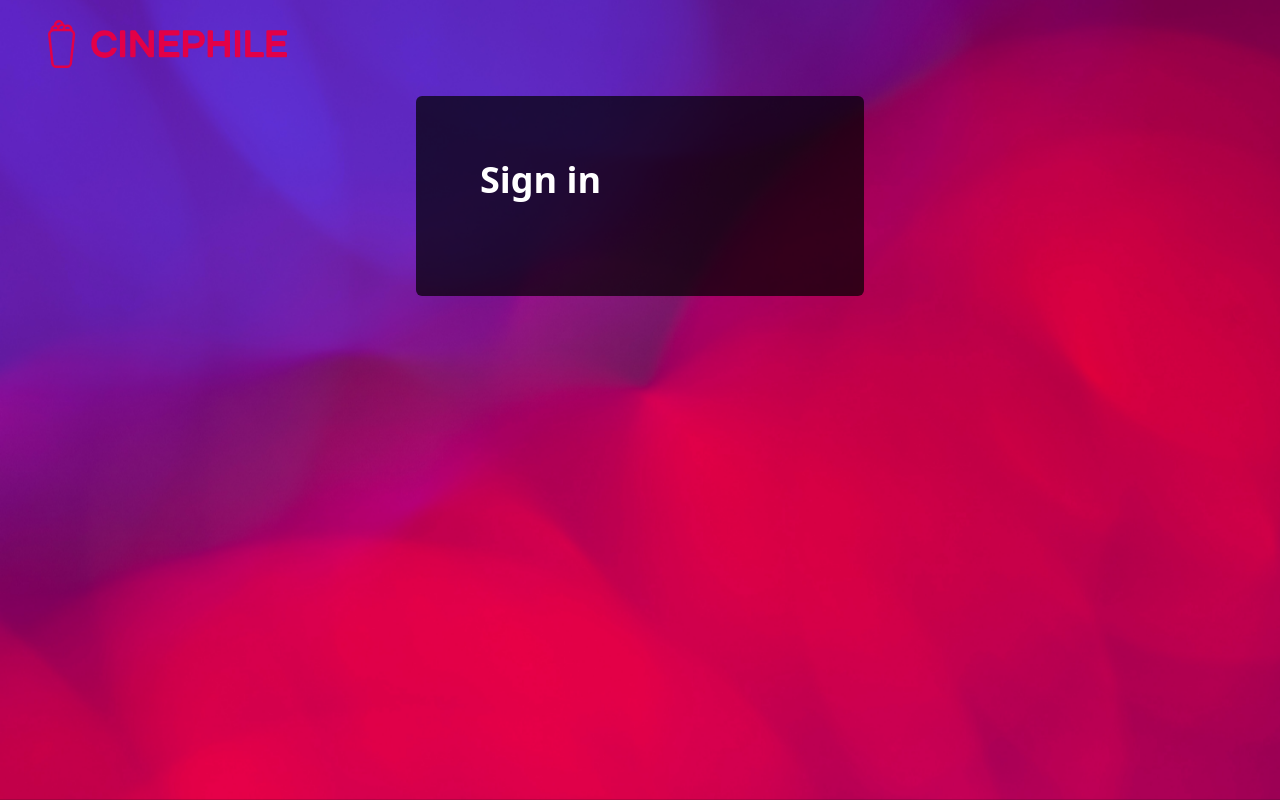
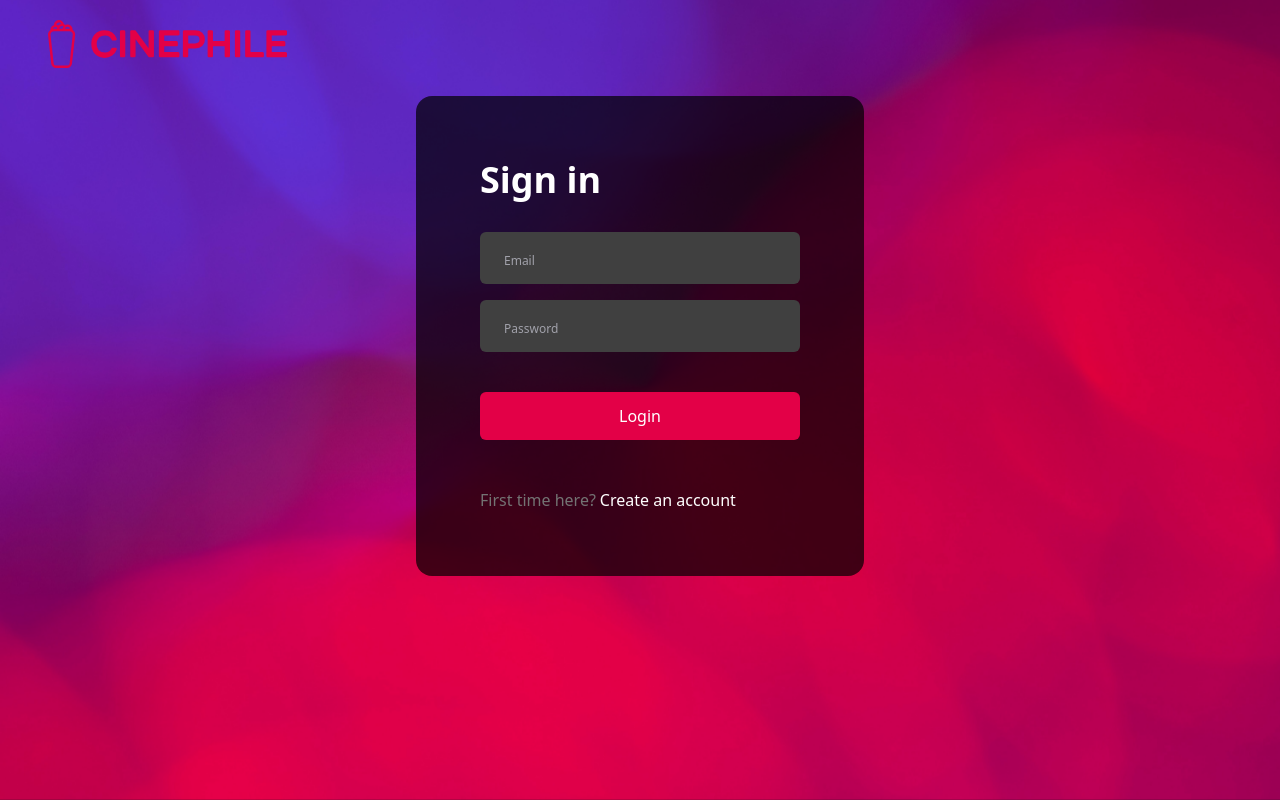
Before and after one commit to Borab2001/Cinephile, a Next.js app in the folder cinephile/: page /auth in a window 1280 px wide. Built offline with nearby package versions, Linux system fonts and the light colour scheme.

Commit message:
auth interface done

```diff
--- /dev/null
+++ b/cinephile/components/input.tsx
@@ -0,0 +1,27 @@
+import React from 'react';
+
+interface InputProps {
+    id: string;
+    onChange: any;
+    value: string;
+    label: string;
+    type?: string;
+}
+
+const Input: React.FC<InputProps> = ({
+    id,
+    onChange,
+    value,
+    label,
+    type
+}) => {
+    return(
+        <div className="relative">
+            <input onChange={onChange} type={type} value={value} id={id} className="block rounded-md px-6 pt-6 pb-1 w-full text-md text-white bg-neutral-700 appearance-none focus:outline-none focus:ring-0 peer" placeholder=" "/>
+            <label className="absolute text-md text-zinc-400 duration-150 transform -translate-y-3 scale-75 top-4 z-10 origin-[0] left-6 peer-place-holder-shown:scale-100 peer-placeholder-shown:translate-y-0 peer-focus:scale-75 peer-focus:-translate-y-3" htmlFor={id}>{label}</label>
+        </div>
+
+    )
+}
+
+export default Input
--- a/cinephile/pages/auth.tsx
+++ b/cinephile/pages/auth.tsx
@@ -1,14 +1,45 @@
+import { use, useCallback, useState } from "react";
+import Input from "../components/input";
+
 const Auth = () => {
+    const [name, setName] = useState('');
+    const [email, setEmail] = useState('');
+    const [password, setPassword] = useState('');
+
+    const [variant, setVariant] = useState('login');
+
+    const toggleVariant = useCallback(() => {
+        setVariant((currentVariant) => currentVariant === 'login' ? 'register' : 'login')
+    }, [])
+
     return (
         <div className="relative h-full w-full bg-[url('/images/hero-2.jpg')] bg-no-repeat bg-center bg-fixed bg-cover">
+            <div className="bg-black w-full h-full lg:bg-opacity-0">
                 <nav className="px-12 py-5">
                     <img src="/images/logo_red.svg" alt="Logo" className="h-12" />
                 </nav>
                 <div className="flex justify-center">
-                <div className="bg-black bg-opacity-70 px-16 py-16 self-center mt-2 lg:w-2/5 lg:max-w-md rounded-md w-full">
+                    <div className="bg-black bg-opacity-70 px-16 py-16 self-center mt-2 lg:w-2/5 lg:max-w-md rounded-2xl w-full">
                         <h2 className="text-white text-4xl mb-8 font-semibold">
-                        Sign in
+                            {variant === 'login' ? 'Sign in' : 'Sign Up'}
                         </h2>
+                        <div className="flex flex-col gap-4">
+                            {variant === 'register' && (
+                                <Input label="Username" onChange={(event: any) => setName(event.target.value)} id="name" value={name}/>
+                            )}
+                            <Input label="Email" onChange={(event: any) => setEmail(event.target.value)} id="email" type="email" value={email}/>
+                            <Input label="Password" onChange={(event: any) => setPassword(event.target.value)} id="password" type="password" value={password}/>
+                        </div>
+                        <button className="bg-red py-3 text-white rounded-md w-full mt-10 hover:bg-red-700 transition">
+                            {variant === 'login' ? 'Login' : 'Sign Up' }
+                        </button>
+                        <p className="text-neutral-500 mt-12">
+                            {variant === 'login' ? 'First time here?' : 'Already have an account?'}
+                            <span onClick={toggleVariant} className="text-white ml-1 hover:underline cursor-pointer">
+                                {variant === 'login' ? 'Create an account' : 'Login'}
+                            </span>
+                        </p>
+                    </div>
                 </div>
             </div>
         </div>
```
Also changed, not shown: 1 other file (tests, documents, lock files or other folders). Lines whose indentation alone changed are shown as unchanged.
